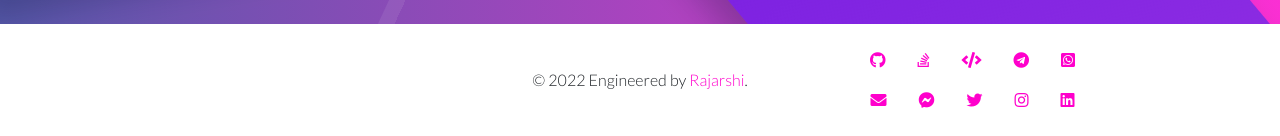
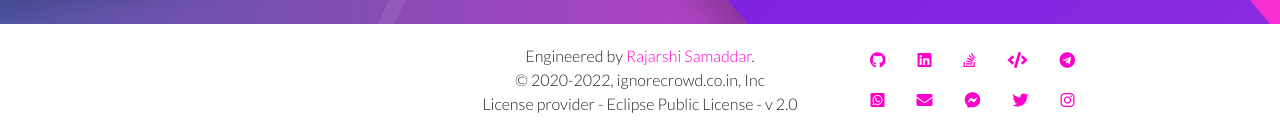
Before and after one commit to rajarshisamaddar/Django-Portfolio, a Django app: page / in a window 1280 px wide. Shown: the part 776-912 px from the top of the page. Run offline with Django 4.2, Linux system fonts and the light colour scheme; some libraries are stand-ins or nearby versions.

Commit message:
image to work and newsletter sunscription added 🚀

```diff
--- a/home/urls.py
+++ b/home/urls.py
@@ -4,5 +4,4 @@ from . import views
 urlpatterns = [
     path('', views.index, name='index'),
     path('subscribe', views.subscribe, name='subscribe'),
-    # path('resume', views.resume, name='resume'),
 ]
--- a/home/views.py
+++ b/home/views.py
@@ -3,6 +3,7 @@ from django.template import loader
 from django.shortcuts import redirect, render
 from home.models import Subscriber
 from django.views.decorators.csrf import csrf_exempt
+from django.http import HttpResponseRedirect
 
 
 def index(request):
@@ -16,13 +17,7 @@ def subscribe(request):
         email = request.POST['email']
         subscribe = Subscriber(email=email)
         subscribe.save()
-        return redirect('/')
-
-# def resume(request):
-#     pdf_folder = '/home/galander/Desktop/Projekty/django-pdf-generator/django-pdf/generator/static/pdfs'
-#     response = HttpResponse(pdf_folder, content_type='application/pdf')
-#     response['Content-Disposition'] = 'attachment; filename="nowy.pdf"'
-#     return HttpResponse(template.render())
+        return HttpResponseRedirect(request.META.get('HTTP_REFERER'))
 
 
 def page_not_found_view(request, exception):
--- a/static/__base.html
+++ b/static/__base.html
@@ -111,8 +111,10 @@
         <div class="col-lg-4 col-md-12 d-flex align-items-center"></div>
         <div class="col-lg-4 col-md-12 d-flex align-items-center">
           <p class="mx-auto text-center mb-0">
-            &copy; 2022 Engineered by
-            <a href="" target="_blank">Rajarshi</a>.
+            Engineered by
+            <a href="/about">Rajarshi Samaddar</a>.<br>
+            <span>&copy; 2020-2022, ignorecrowd.co.in, Inc</span><br>
+            <span>License provider - Eclipse Public License - v 2.0</span>
           </p>
         </div>
 
@@ -121,6 +123,8 @@
             <a class="nav-link" href="https://www.github.com/ignorecrowd" target="_blank">
               <i class="fab fa-github"></i>
             </a>
+            <a class="nav-link" href="https://www.linkedin.com/in/rajarshisamaddar/" target="_blank">
+              <i class="fab fa-linkedin"></i>
               <a class="nav-link" href="https://stackoverflow.com/users/19014885/rajarshi-samaddar" target="_blank">
                 <i class="fab fa-stack-overflow"></i>
               </a>
@@ -133,11 +137,11 @@
               <a class="nav-link" href="https://wa.me/916295611536" target="_blank">
                 <i class="fab fa-whatsapp-square"></i>
               </a>
+              <br>
+
               <a class="nav-link" href="mailto:ignorecrowd@gmail.com" target="_blank">
                 <i class="fas fa-envelope"></i>
               </a>
-            <br>
-
               <a class="nav-link" href="https://www.messenger.com/t/ignorecrowd" target="_blank">
                 <i class="fab fa-facebook-messenger"></i>
               </a>
@@ -147,8 +151,7 @@
               <a class="nav-link" href="https://www.instagram.com/ignorecrowd/" target="_blank">
                 <i class="fab fa-instagram"></i>
               </a>
-            <a class="nav-link" href="https://www.linkedin.com/in/rajarshisamaddar/" target="_blank">
-              <i class="fab fa-linkedin"></i>
+
             </a>
           </nav>
         </div>
--- a/work/models.py
+++ b/work/models.py
@@ -3,6 +3,8 @@ from django.db import models
 
 
 class Work(models.Model):
+    image = models.FileField(upload_to='django-portfolio\www\public/img')
+    file_name = models.CharField(max_length=255)
     type = models.CharField(max_length=255)
     title = models.CharField(max_length=255)
     startDate = models.CharField(max_length=255)
--- a/work/templates/work.html
+++ b/work/templates/work.html
@@ -33,6 +33,9 @@
                         <!-- Blog Item -->
                         <div class="col-md-4 blog-item-wrapper" data-aos="fade-up">
                             <div class="blog-item">
+                                <div class="blog-img">
+                                    <a href="single.html"><img src="{% static 'img/'|add:x.file_name %}"></a>
+                                </div>
                                 <div class="blog-text">
                                     <div class="blog-tag">
                                         <a href="#">
```
Also changed, not shown: django-portfolio/www/public/__base.html (+9 -6 lines), django-portfolio/www/public/img/blog-2.jpg (added), static/img/blog-2.jpg (added), work/migrations/0006_work_file_name_work_image.py (added). Lines whose indentation alone changed are shown as unchanged.
